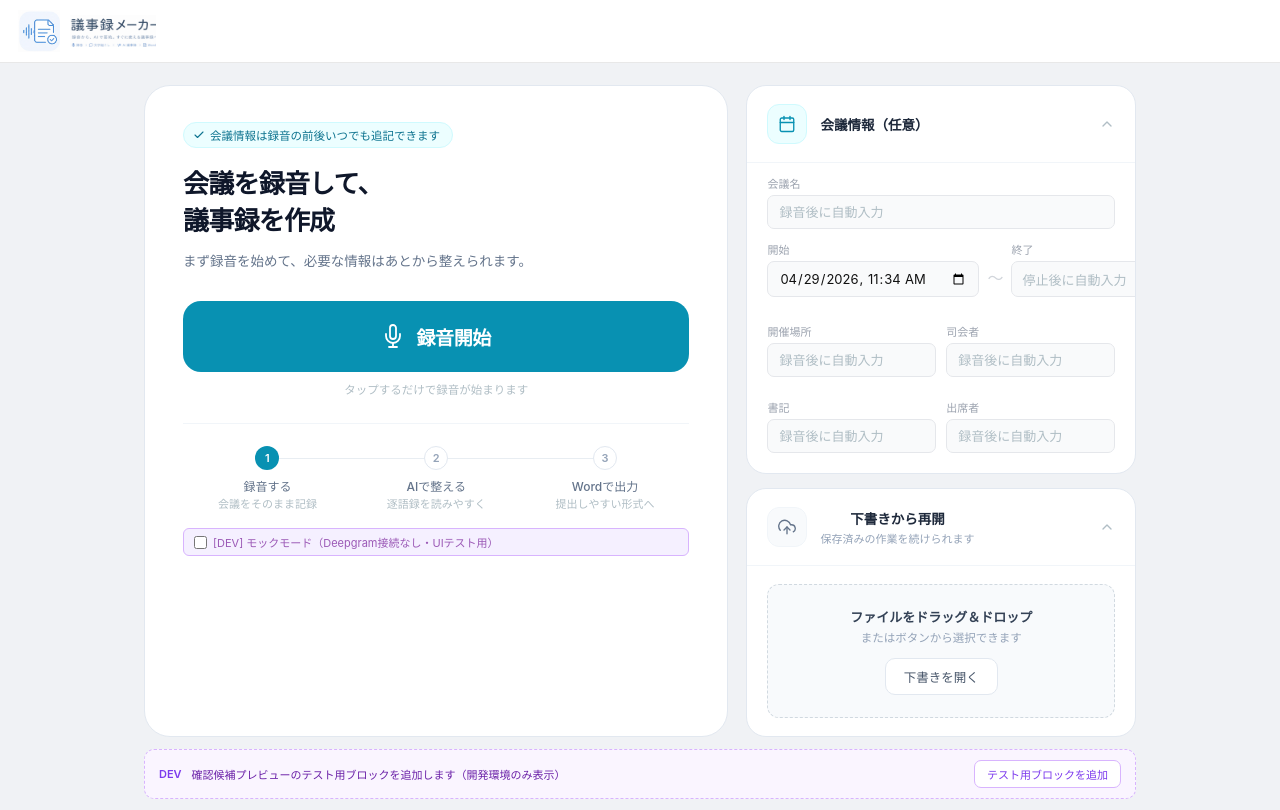
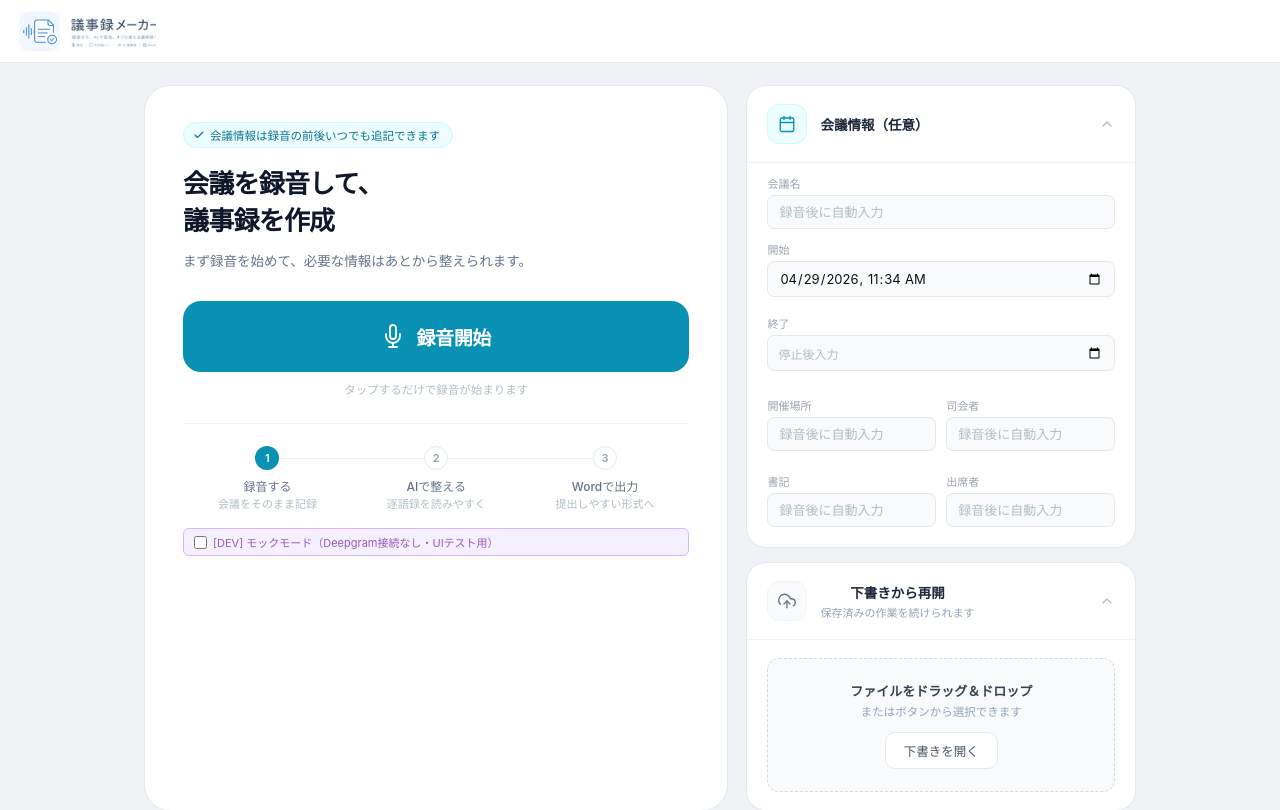
Before and after one commit to yokotakouji-wq/gijiroku-v3, a Next.js app: page / in a window 1280 px wide. Shown: the top 810 px of the page. Built offline with nearby package versions, Linux system fonts and the light colour scheme.

Commit message:
improve meeting date field layout

```diff
--- a/app/page.tsx
+++ b/app/page.tsx
@@ -1482,6 +1482,10 @@ export default function App() {
         ::-webkit-scrollbar-thumb{background:#ddd;border-radius:2px}
         .idle-grid{display:grid;grid-template-columns:minmax(0,1.5fr) minmax(0,1fr);gap:18px}
         @media(max-width:660px){.idle-grid{grid-template-columns:1fr}}
+        .date-row-wrap{container-type:inline-size}
+        .date-row{display:grid;grid-template-columns:1fr auto 1fr;gap:8px;align-items:end;margin-bottom:14px}
+        .date-sep{font-size:16px;color:#d1d5db;padding-bottom:8px;text-align:center}
+        @container(max-width:400px){.date-row{grid-template-columns:1fr;gap:6px}.date-sep{display:none}}
       `}</style>
 
       {/* ── Header ── */}
@@ -2022,11 +2026,12 @@ function MeetingInfoCard({ info, setField, phase }: { info: Info; setField: (k:
           <InfoField label="会議名">
             <input style={inputStyle} value={info.name} onChange={setField('name')} placeholder={PH}/>
           </InfoField>
-          <div style={{ display:'grid', gridTemplateColumns:'1fr auto 1fr', gap:8, alignItems:'end', marginBottom:14 }}>
+          <div className="date-row-wrap">
+          <div className="date-row">
             <InfoField label="開始">
               <input type="datetime-local" style={inputStyle} value={info.dateStart} onChange={setField('dateStart')}/>
             </InfoField>
-            <span style={{ fontSize:16, color:'#d1d5db', paddingBottom:8, textAlign:'center' }}>〜</span>
+            <span className="date-sep">〜</span>
             <InfoField label="終了">
               <div style={{ position: 'relative' }}>
                 <input
@@ -2037,15 +2042,19 @@ function MeetingInfoCard({ info, setField, phase }: { info: Info; setField: (k:
                 />
                 {!info.dateEnd && (
                   <span style={{
-                    position: 'absolute', inset: 0, padding: '8px 11px',
-                    fontSize: 13, color: '#b0bec5', pointerEvents: 'none',
-                    display: 'flex', alignItems: 'center',
+                    position: 'absolute', top: 0, bottom: 0, left: 0, right: 44,
+                    padding: '8px 11px', fontSize: 12, color: '#b0bec5',
+                    pointerEvents: 'none', display: 'flex', alignItems: 'center',
+                    overflow: 'hidden', whiteSpace: 'nowrap',
                   }}>
-                    停止後に自動入力
+                    <span style={{ overflow: 'hidden', textOverflow: 'ellipsis' }}>
+                      停止後入力
+                    </span>
                   </span>
                 )}
               </div>
             </InfoField>
+          </div>
           </div>
           <div style={{ display:'grid', gridTemplateColumns:'1fr 1fr', gap:10 }}>
             <InfoField label="開催場所"><input style={inputStyle} value={info.place} onChange={setField('place')} placeholder={PH}/></InfoField>
```
